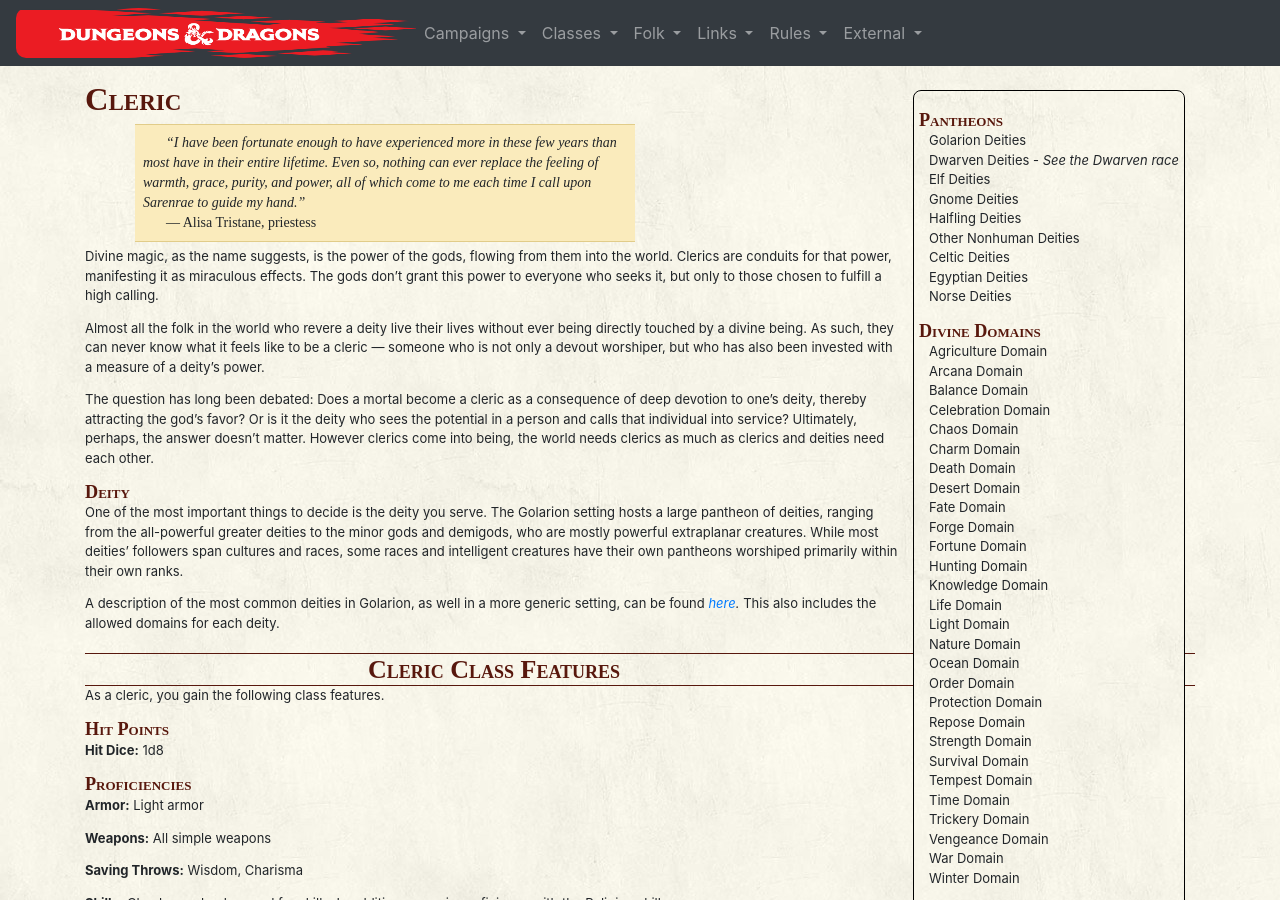
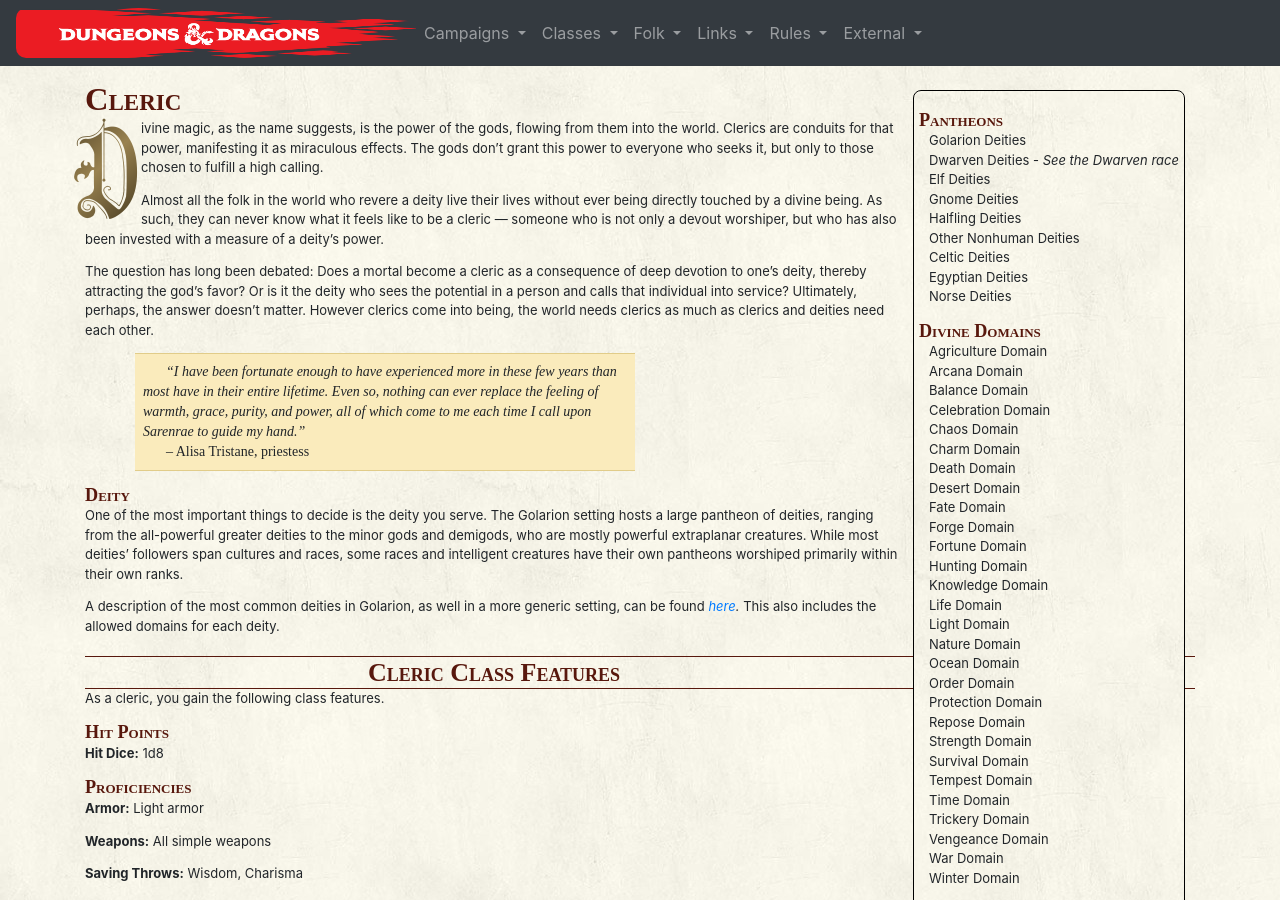
Before and after one commit to kvarak/dnd, a Jekyll site: the page built from docs/_Classes/cleric.md, in a window 1280 px wide and 900 px high. Built offline with Jekyll 4.4.1, drawn with Linux system fonts in a browser that asks for light colours; nearby versions of some CDN libraries; some web fonts are replaced; Markdown is read by kramdown in place of the engine named in the settings.

Commit message:
move quotes a little lower

```diff
--- a/docs/_Classes/cleric.md
+++ b/docs/_Classes/cleric.md
@@ -53,15 +53,15 @@
 
 # Cleric
 
+Divine magic, as the name suggests, is the power of the gods, flowing from them into the world. Clerics are conduits for that power, manifesting it as miraculous effects. The gods don't grant this power to everyone who seeks it, but only to those chosen to fulfill a high calling.
+
+Almost all the folk in the world who revere a deity live their lives without ever being directly touched by a divine being. As such, they can never know what it feels like to be a cleric — someone who is not only a devout worshiper, but who has also been invested with a measure of a deity’s power.
+
+The question has long been debated: Does a mortal become a cleric as a consequence of deep devotion to one’s deity, thereby attracting the god’s favor? Or is it the deity who sees the potential in a person and calls that individual into service? Ultimately, perhaps, the answer doesn’t matter. However clerics come into being, the world needs clerics as much as clerics and deities need each other.
+
 > *"I have been fortunate enough to have experienced more in these few years than most have in their entire lifetime. Even so, nothing can ever replace the feeling of warmth, grace, purity, and power, all of which come to me each time I call upon Sarenrae to guide my hand."*
 >
-> — Alisa Tristane, priestess
-
-Divine magic, as the name suggests, is the power of the gods, flowing from them into the world. Clerics are conduits for that power, manifesting it as miraculous effects. The gods don't grant this power to everyone who seeks it, but only to those chosen to fulfill a high calling.
-
-Almost all the folk in the world who revere a deity live their lives without ever being directly touched by a divine being. As such, they can never know what it feels like to be a cleric — someone who is not only a devout worshiper, but who has also been invested with a measure of a deity’s power.
-
-The question has long been debated: Does a mortal become a cleric as a consequence of deep devotion to one’s deity, thereby attracting the god’s favor? Or is it the deity who sees the potential in a person and calls that individual into service? Ultimately, perhaps, the answer doesn’t matter. However clerics come into being, the world needs clerics as much as clerics and deities need each other.
+> -- Alisa Tristane, priestess
 
 #### Deity
 One of the most important things to decide is the deity you serve. The Golarion setting hosts a large pantheon of deities, ranging from the all-powerful greater deities to the minor gods and demigods, who are mostly powerful extraplanar creatures. While most deities' followers span cultures and races, some races and intelligent creatures have their own pantheons worshiped primarily within their own ranks.
```
Also changed, not shown: docs/_Classes/barbarian.md (+4 -4 lines).
